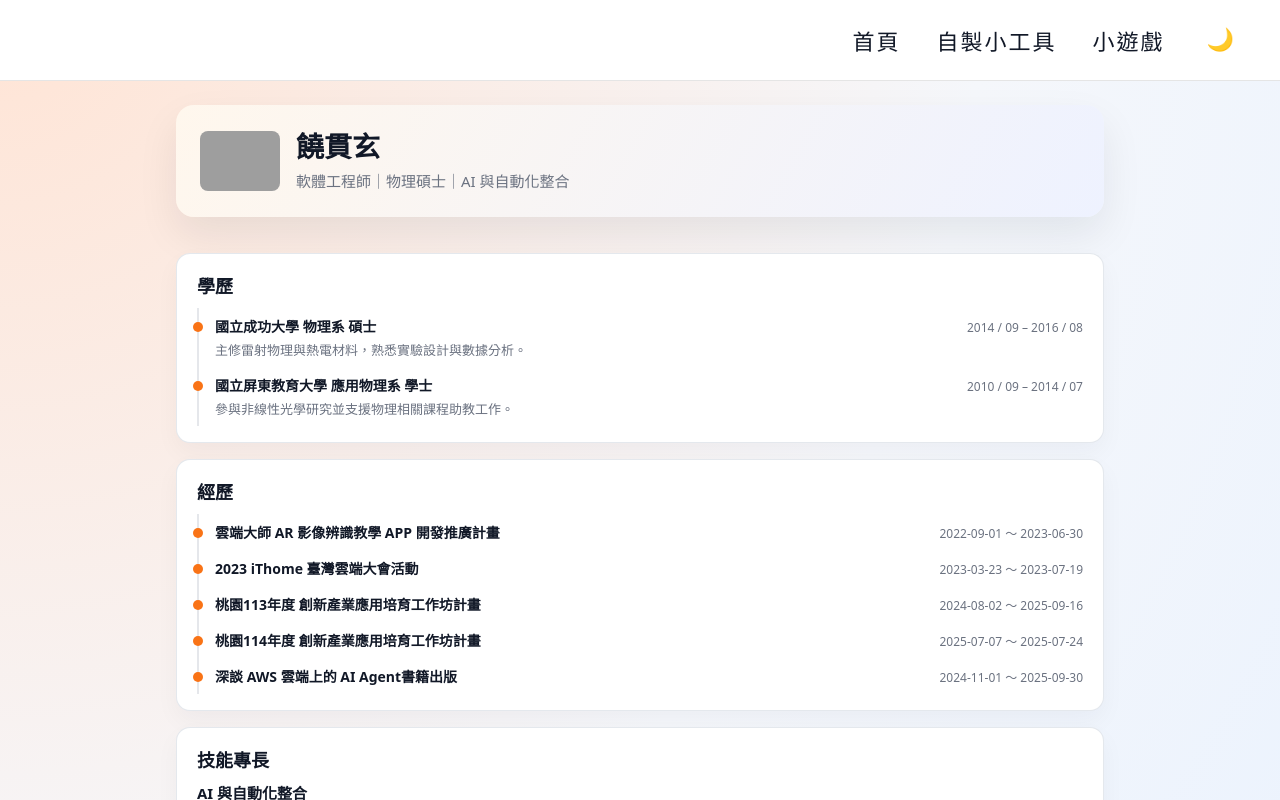
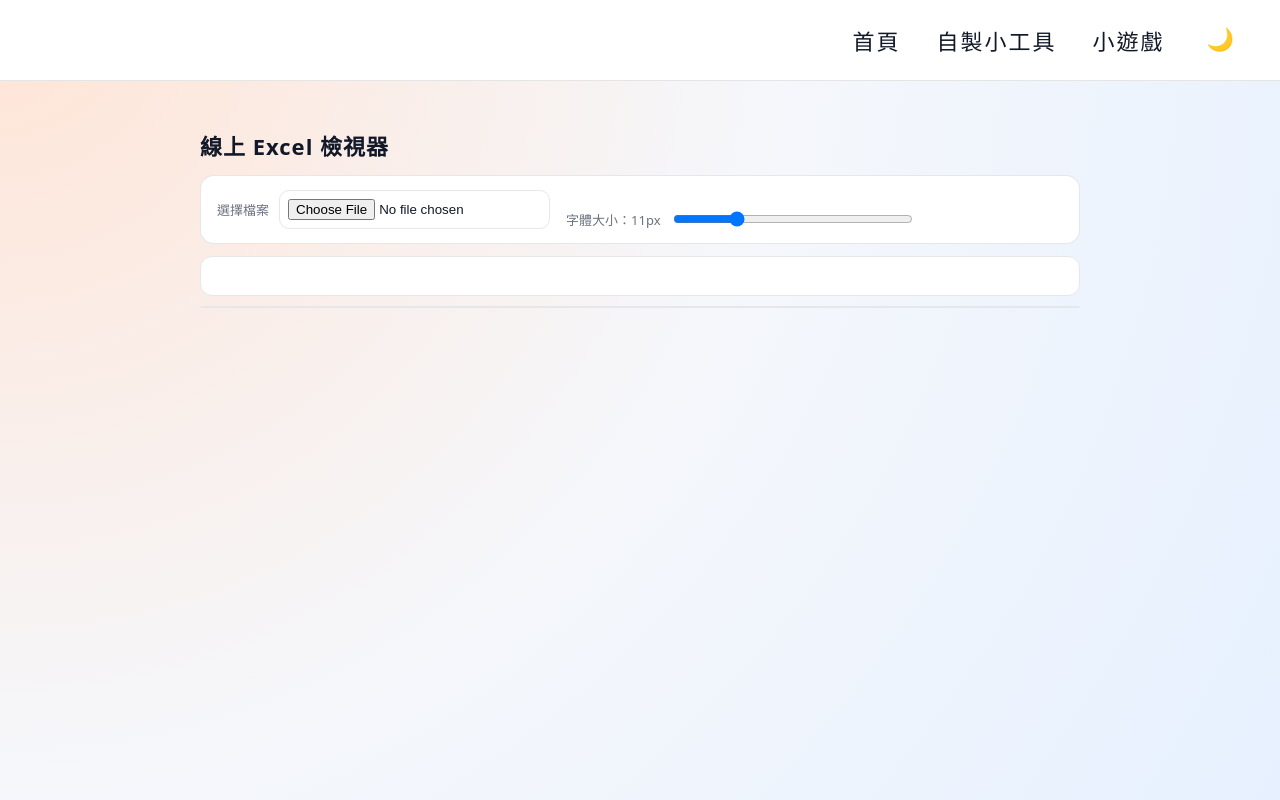
Before and after one commit to lscoupling/lscoupling.github.io, a React (Vite) app: page /#/tools/xml in a window 1280 px wide. Before the commit this address led to /. Shown: the top 800 px of the page. Built offline with nearby package versions, Linux system fonts and the light colour scheme.

Commit message:
Add padding to Excel viewer layout

```diff
--- a/src/tools/xml-tool.css
+++ b/src/tools/xml-tool.css
@@ -1,7 +1,7 @@
 .xml-tool-container {
   max-width: 1100px;
   margin: 24px auto;
-  padding: 0 16px 32px;
+  padding: 0 24px 32px;
   color: var(--text-main);
 }
 
```
